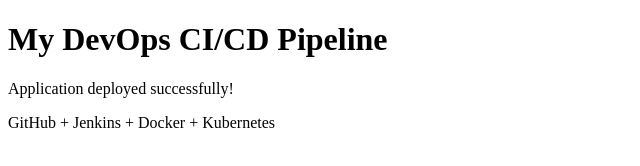
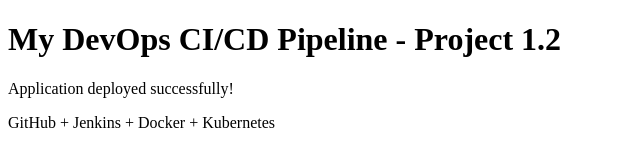
Before and after one commit to mohammed-devops-engineer/ci-cd-pipeline-devops, a plain HTML site: page app/index.html in a window 1280 px wide. Shown: the whole page, without its empty margins (0-640 px from the left). Drawn offline with Linux system fonts and the light colour scheme.

Commit message:
Update application for project 1.2

```diff
--- a/app/index.html
+++ b/app/index.html
@@ -6,7 +6,7 @@
     <title>DevOps CI/CD Project</title>
 </head>
 <body>
-    <h1>My DevOps CI/CD Pipeline</h1>
+    <h1>My DevOps CI/CD Pipeline - Project 1.2</h1>
     <p>Application deployed successfully!</p>
     <p>GitHub + Jenkins + Docker + Kubernetes</p>
 </body>
```
